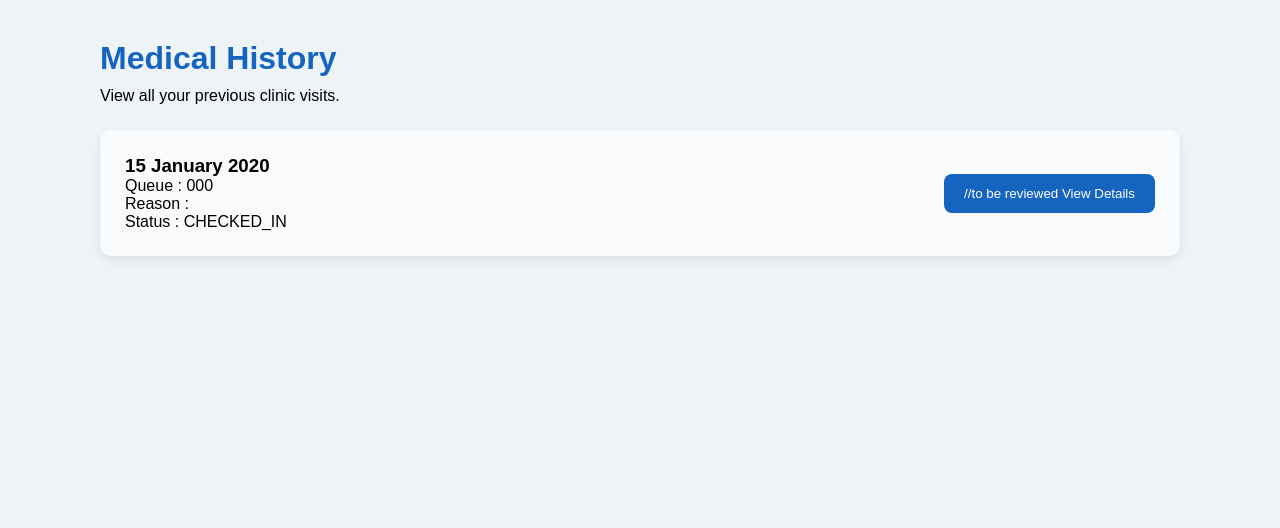
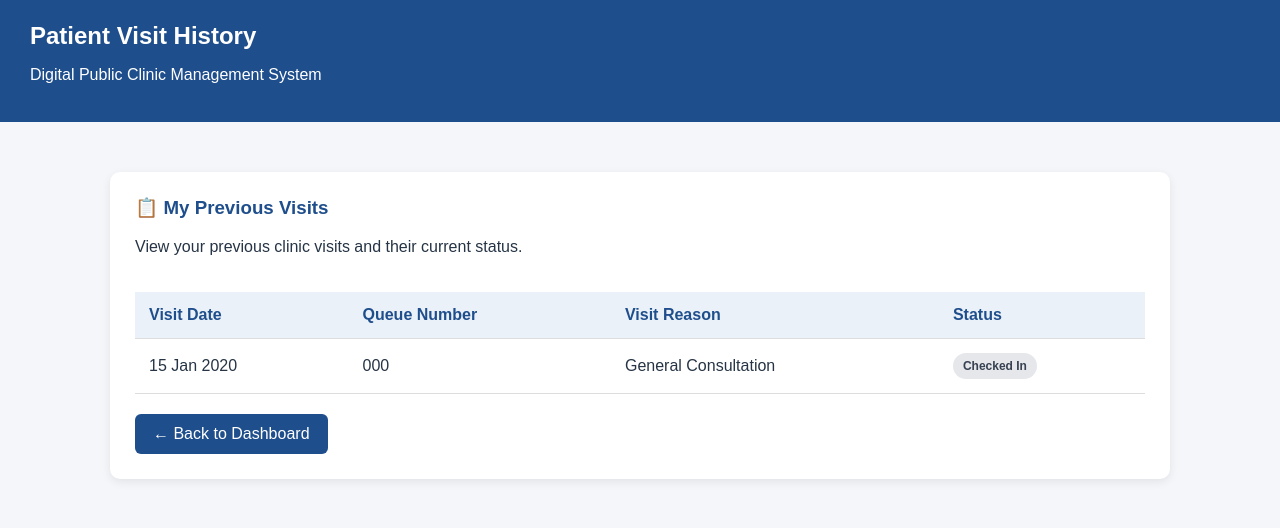
Before and after one commit to Pamela-Masanabo/myProject, a Laravel app: page /patient/history in a window 1280 px wide. Shown: the top 528 px of the page. Run offline with Laravel 12, Linux system fonts and the light colour scheme; a user stored in the database is signed in; tables that the repository leaves empty hold one stand-in row (values such as "Sample post"); parts of the project's set-up code (start-up, migrations or seed data) failed here and were passed over.

Commit message:
feat: add patient history functionality and update routing

```diff
--- a/app/Http/Controllers/PatientController.php
+++ b/app/Http/Controllers/PatientController.php
@@ -120,5 +120,20 @@ class PatientController extends Controller
         return redirect()->route('patient.login');
     }
 
+public function history()
+{
+    $patientId = session('patient_id');
+
+    if (!$patientId) {
+        return redirect()->route('patient.login');
+    }
+
+    $visits = \App\Models\Visit::where('patient_id', $patientId)
+        ->orderByDesc('created_at')
+        ->get();
+
+    return view('patient.history', compact('visits'));
+}
+
 
 }
--- a/resources/views/patient/dashboard.blade.php
+++ b/resources/views/patient/dashboard.blade.php
@@ -101,10 +101,7 @@
 
         </a>
 
-        <a href="#" class="btn">
-           View History
-
-        </a>
+        <a href="{{ route('patient.history') }}" class="btn">View History </a>
 
     </div>
 
--- a/resources/views/patient/history.blade.php
+++ b/resources/views/patient/history.blade.php
@@ -1,312 +1,223 @@
+
 <!DOCTYPE html>
-<html>
+<html lang="en">
+<head>
+    <meta charset="UTF-8">
+    <meta name="viewport" content="width=device-width, initial-scale=1.0">
+    <title>Patient History | DPCMS</title>
 
-<head>
+    <style>
+        * {
+            box-sizing: border-box;
+            font-family: Arial, sans-serif;
+        }
 
-    <title>Medical History</title>
+        body {
+            margin: 0;
+            background: #f4f6f9;
+            color: #263445;
+        }
 
-    <link rel="stylesheet"
-          href="{{ asset('css/patient-history.css') }}">
+        .header {
+            background: #1f4e8c;
+            color: white;
+            padding: 22px 30px;
+        }
 
+        .header h2 {
+            margin: 0 0 5px;
+        }
+
+        .container {
+            max-width: 1100px;
+            margin: 30px auto;
+            padding: 20px;
+        }
+
+        .history-card {
+            background: white;
+            padding: 25px;
+            border-radius: 10px;
+            box-shadow: 0 3px 10px rgba(0,0,0,0.08);
+        }
+
+        .history-card h3 {
+            color: #1f4e8c;
+            margin-top: 0;
+        }
+
+        .table-container {
+            overflow-x: auto;
+        }
+
+        table {
+            width: 100%;
+            border-collapse: collapse;
+            margin-top: 20px;
+        }
+
+        th, td {
+            padding: 14px;
+            text-align: left;
+            border-bottom: 1px solid #ddd;
+        }
+
+        th {
+            background: #eaf1f9;
+            color: #1f4e8c;
+        }
+
+        .status {
+            padding: 6px 10px;
+            border-radius: 15px;
+            font-size: 12px;
+            font-weight: bold;
+            display: inline-block;
+        }
+
+        .completed {
+            background: #dcfce7;
+            color: #166534;
+        }
+
+        .waiting {
+            background: #fef3c7;
+            color: #92400e;
+        }
+
+        .referred {
+            background: #fee2e2;
+            color: #991b1b;
+        }
+
+        .other {
+            background: #e5e7eb;
+            color: #374151;
+        }
+
+        .back-btn {
+            display: inline-block;
+            margin-top: 20px;
+            padding: 11px 18px;
+            background: #1f4e8c;
+            color: white;
+            text-decoration: none;
+            border-radius: 6px;
+        }
+
+        .back-btn:hover {
+            background: #163b6b;
+        }
+
+        .empty-message {
+            text-align: center;
+            padding: 30px;
+            color: #777;
+        }
+
+        @media(max-width: 600px) {
+            .container {
+                padding: 12px;
+            }
+
+            th, td {
+                padding: 10px;
+                font-size: 13px;
+            }
+        }
+    </style>
 </head>
 
 <body>
 
-<div class="container">
-
-<h1>Medical History</h1>
-
-<p>
-
-View all your previous clinic visits.
-
-</p>
-
-@forelse($patient->visits->sortByDesc('created_at') as $visit)
-
-<div class="history-card">
-
-    <div class="history-header">
-
-        <div>
-
-            <h3>
-
-                {{ \Carbon\Carbon::parse($visit->created_at)->format('d F Y') }}
-
-            </h3>
-
-            <p>
-
-                Queue :
-
-                {{ $visit->queue_number }}
-
-            </p>
-
-            <p>
-
-                Reason :
-
-                {{ str_replace('_',' ',$visit->reason_for_visit) }}
-
-            </p>
-
-            <p>
-
-                Status :
-
-                {{ $visit->status }}
-
-            </p>
-
-        </div>
-
-        <button
-
-            class="toggle-btn"
-
-            onclick="toggleDetails({ $visit:id })"> //to be reviewed
-
-            View Details
-
-        </button>
-
+    <div class="header">
+        <h2>Patient Visit History</h2>
+        <p>Digital Public Clinic Management System</p>
     </div>
 
-    <div
+    <div class="container">
 
-        class="details"
+        <div class="history-card">
 
-        id="details{{ $visit->id }}">
+            <h3>📋 My Previous Visits</h3>
 
-        <!-- ===================== -->
-        <!-- SCREENING -->
-        <!-- ===================== -->
+            <p>View your previous clinic visits and their current status.</p>
 
-        <div class="section">
+            <div class="table-container">
 
-            <h4>
+                <table>
+                    <thead>
+                        <tr>
+                            <th>Visit Date</th>
+                            <th>Queue Number</th>
+                            <th>Visit Reason</th>
+                            <th>Status</th>
+                        </tr>
+                    </thead>
 
-                Screening Results
+                    <tbody>
 
-            </h4>
+                        @forelse($visits as $visit)
 
-            @if($visit->screening)
+                            @php
+                                $status = $visit->status;
 
-            <div class="grid">
+                                if ($status === 'COMPLETED') {
+                                    $statusClass = 'completed';
+                                } elseif (in_array($status, [
+                                    'WAITING_SCREENING',
+                                    'WAITING_CONSULTATION',
+                                    'WAITING_DOCTOR',
+                                    'IN_SCREENING',
+                                    'IN_CONSULTATION'
+                                ])) {
+                                    $statusClass = 'waiting';
+                                } elseif ($status === 'REFERRED') {
+                                    $statusClass = 'referred';
+                                } else {
+                                    $statusClass = 'other';
+                                }
+                            @endphp
 
-                <div>
+                            <tr>
+                                <td>{{ $visit->created_at->format('d M Y') }}</td>
 
-                    Blood Pressure
+                                <td>{{ $visit->queue_number ?? 'N/A' }}</td>
 
-                    <strong>
+                                <td>
+                                    {{ ucwords(strtolower(str_replace('_', ' ', $visit->reason))) }}
+                                </td>
 
-                        {{ $visit->screening->blood_pressure }}
+                                <td>
+                                    <span class="status {{ $statusClass }}">
+                                        {{ ucwords(strtolower(str_replace('_', ' ', $status))) }}
+                                    </span>
+                                </td>
+                            </tr>
 
-                    </strong>
+                        @empty
 
-                </div>
+                            <tr>
+                                <td colspan="4" class="empty-message">
+                                    You have no previous clinic visits.
+                                </td>
+                            </tr>
 
-                <div>
+                        @endforelse
 
-                    Temperature
-
-                    <strong>
-
-                        {{ $visit->screening->temperature }} °C
-
-                    </strong>
-
-                </div>
-
-                <div>
-
-                    Weight
-
-                    <strong>
-
-                        {{ $visit->screening->weight }} kg
-
-                    </strong>
-
-                </div>
-
-                <div>
-
-                    Height
-
-                    <strong>
-
-                        {{ $visit->screening->height }} cm
-
-                    </strong>
-
-                </div>
+                    </tbody>
+                </table>
 
             </div>
 
-            @else
-
-            <p>
-
-                No screening information available.
-
-            </p>
-
-            @endif
-
-        </div>
-
-        <!-- ===================== -->
-        <!-- CONSULTATIONS -->
-        <!-- ===================== -->
-
-        <div class="section">
-
-            <h4>
-
-                Consultation
-
-            </h4>
-
-            @forelse($visit->consultations as $consultation)
-
-            <div class="consultation-box">
-
-                <h5>
-
-                    {{ str_replace('_',' ',$consultation->consultation_type) }}
-
-                </h5>
-
-                <p>
-
-                    <strong>Diagnosis:</strong>
-
-                    {{ $consultation->diagnosis }}
-
-                </p>
-
-                <p>
-
-                    <strong>Treatment:</strong>
-
-                    {{ $consultation->treatment }}
-
-                </p>
-
-                <p>
-
-                    <strong>Medication:</strong>
-
-                    {{ $consultation->medication }}
-
-                </p>
-
-            </div>
-
-            @empty
-
-            <p>
-
-                No consultation available.
-
-            </p>
-
-            @endforelse
-
-        </div>
-
-        <!-- ===================== -->
-        <!-- REFERRAL -->
-        <!-- ===================== -->
-
-        <div class="section">
-
-            <h4>
-
-                Referral
-
-            </h4>
-
-            @if($visit->referral)
-
-                <p>
-
-                    Hospital Referral :
-
-                    <span class="yes">
-
-                        YES
-
-                    </span>
-
-                </p>
-
-                <p>
-
-                    Status :
-
-                    {{ $visit->referral->status }}
-
-                </p>
-
-            @else
-
-                <p>
-
-                    Hospital Referral :
-
-                    <span class="no">
-
-                        NO
-
-                    </span>
-
-                </p>
-
-            @endif
+            <a href="{{ route('patient.dashboard') }}" class="back-btn">
+                ← Back to Dashboard
+            </a>
 
         </div>
 
     </div>
 
-</div>
-
-@empty
-
-<div class="empty">
-
-No medical history found.
-
-</div>
-
-@endforelse
-
-</div>
-
-<script>
-
-function toggleDetails(id){
-
-    let details = document.getElementById("details"+id);
-
-    if(details.style.display==="block"){
-
-        details.style.display="none";
-
-    }
-
-    else{
-
-        details.style.display="block";
-
-    }
-
-}
-
-</script>
 
 </body>
 
--- a/routes/web.php
+++ b/routes/web.php
@@ -277,9 +277,8 @@ Route::post('/patient/logout',[PatientController::class,'logout'])->name('patien
 Route::get('/patient/dashboard',[PatientController::class,'dashboard'])->name('patient.dashboard');
 
 //PATIENT HISTORY
-Route::get('/patient/history',[PatientHistoryController::class,'index']
-)->name('patient.history');
-
+Route::get('/patient/history', [PatientController::class, 'history'])
+    ->name('patient.history');
 /*
 |--------------------------------------------------------------------------
 | Referral
```
Also changed, not shown: public/css/consultation.css (+138 -50 lines).
